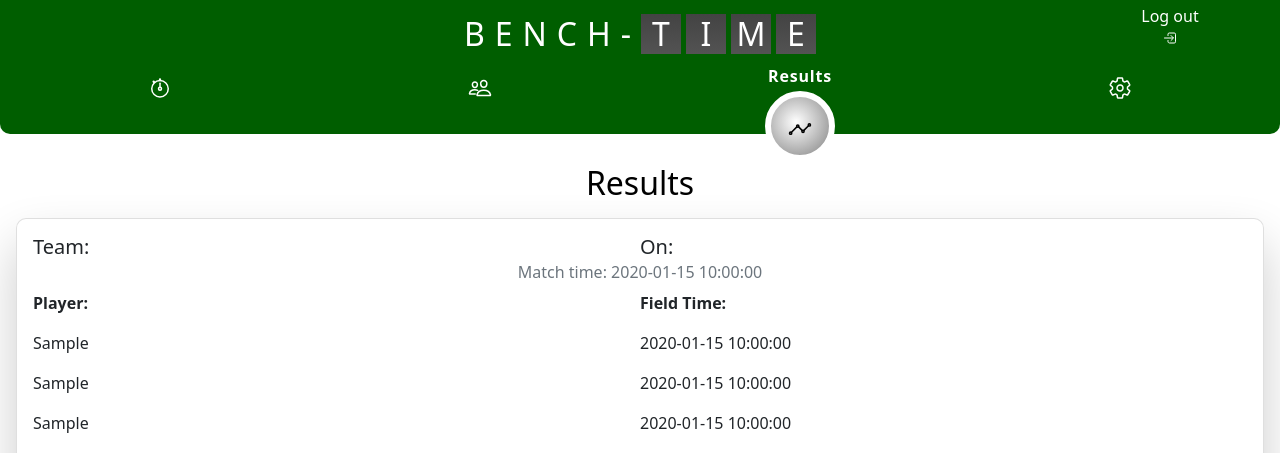
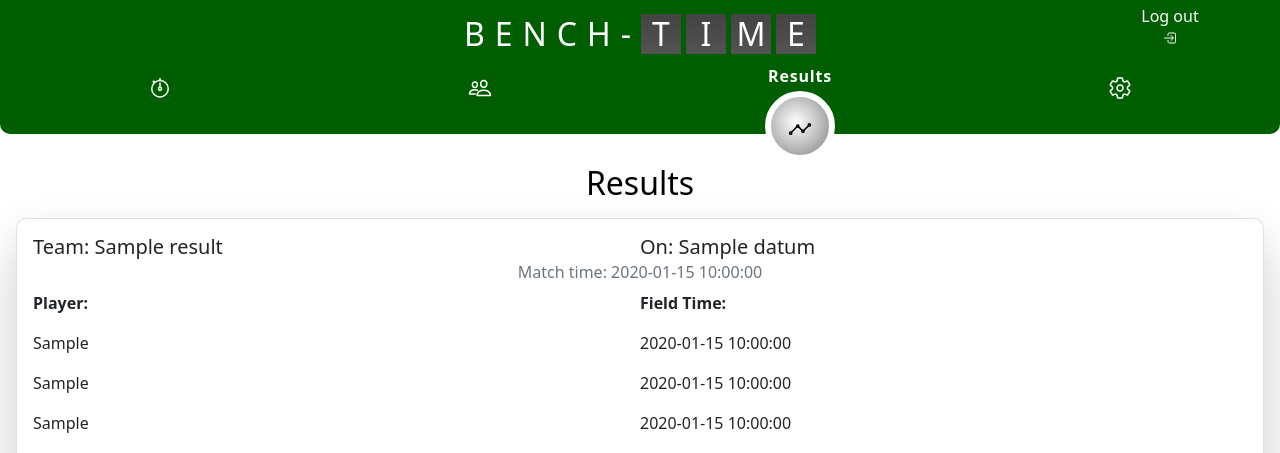
Before and after one commit to pjdijxhoorn/Bench-Timer, a Flask app: page /results in a window 1280 px wide. Shown: the top 453 px of the page. Run offline with Flask 2, Linux system fonts and the light colour scheme; the visitor is signed in with stand-in values (Sample User, id 1); a database or web service that is not in the repository returns one stand-in record (values such as "Sample title"); some libraries are stand-ins or nearby versions.

Commit message:
set up results page functionality and doen some extra styling

```diff
--- a/app.py
+++ b/app.py
@@ -5,6 +5,7 @@ from flask import (
 from flask_pymongo import PyMongo
 from bson.objectid import ObjectId
 from werkzeug.security import generate_password_hash, check_password_hash
+from datetime import datetime
 if os.path.exists("env.py"):
     import env
 
@@ -105,10 +106,14 @@ def stopwatch():
 def stopwatchClock(team_id):
     userTeam = mongo.db.teams.find(
         {"created_by": session["user"]})
+    date = datetime.now()
 
     if request.method == "POST":
         result = {
             "created_by": session["user"],
+            "overallTime": request.form.get("timer_33"),
+            "datum": date.strftime("%d/%m/%y"),
+            "teamName": request.form.get("teamName"),
             "fieldTime_1": request.form.get("timer_2"),
             "fieldTime_2": request.form.get("timer_4"),
             "fieldTime_3": request.form.get("timer_6"),
@@ -141,7 +146,6 @@ def stopwatchClock(team_id):
             "player14": request.form.get("player14"),
             "player15": request.form.get("player15"),
             "player16": request.form.get("player16"),
-            "overallTime": request.form.get("timer_33")
         }
 
         mongo.db.results.insert(result)
--- a/static/css/style.css
+++ b/static/css/style.css
@@ -311,7 +311,6 @@ body {
 }
 
 .stopwatch-block {
-    margin: 10px;
     margin-bottom: 80px;
 }
 
--- a/templates/results.html
+++ b/templates/results.html
@@ -7,8 +7,8 @@
     {% for results in userResults %}
     <div class="card col-12">
         <div class="card-body row g-0">
-            <h5 class="card-title col-6">Team:</h5>
-            <h5 class="card-title col-6"> On:</h5>
+            <h5 class="card-title col-6">Team: {{ results.teamName }}</h5>
+            <h5 class="card-title col-6"> On: {{ results.datum }}</h5>
             <h6 class="card-subtitle mb-2 text-muted col-12 text-center">Match time: {{ results.overallTime }}</h6>
             <p class="card-text col-6 bold">Player: </p>
             <p class="card-text col-6 bold">Field Time:</p>
--- a/templates/stopwatch.html
+++ b/templates/stopwatch.html
@@ -4,7 +4,7 @@
 
 
 <h2 class="text-center text-black">Stopwatch</h2>
-<div class=" row g-0 ">
+<div class=" row g-0 m-3 mb-5">
     {% for team in userTeam %}
     <div class="card col-sm-12 col-md-6 col-lg-4">
         <h5 class="card-header">{{ team.teamName }}</h5>
--- a/templates/stopwatchClock.html
+++ b/templates/stopwatchClock.html
@@ -4,6 +4,7 @@
 
 <div class="stopwatch-block mb-5">
     <form action="{{ url_for('stopwatchClock', team_id=team._id) }}" method="POST">
+        <input type="hidden" value="{{team.teamName}}" name="teamName" readonly>
         <div class="row g-0 text-center text-uppercase bold border border-dark">
             <div class="col-3">Players</div>
             <div class="col-3">Bench-Timer</div>
```
